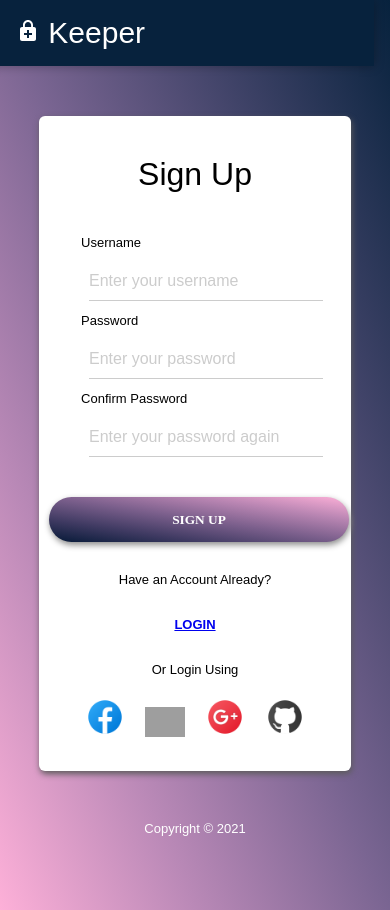
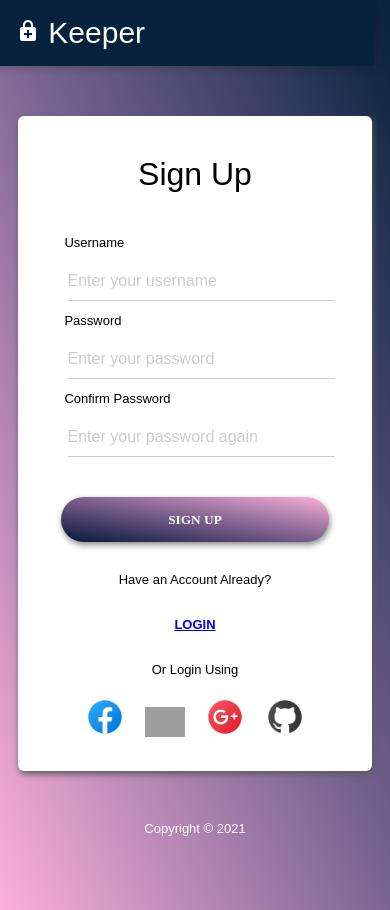
Before and after one commit to chukwuma-azubuike/Keeper-App-Client, a React (Create React App) app: page /signup in a window 390 px wide. Built offline with nearby package versions, Linux system fonts and the light colour scheme; grey boxes are pictures that could not be loaded.

Commit message:
Fine tune button responsiveness

```diff
--- a/public/styles.css
+++ b/public/styles.css
@@ -117,7 +117,7 @@ form.create-note button {
 
 .auth {
   background-color: #fff;
-  width: 80%;
+  width: 91%;
   height: auto;
   text-align: center;
   padding: 10px;
@@ -133,6 +133,9 @@ form.create-note button {
   }
   .label-div {
     padding-left: 2%;
+  }
+  .auth button {
+    width: 300px;
   }
 }
 
@@ -188,7 +191,7 @@ input:focus, button {
   margin-top: 30px;
   font-family: Montserrat;
   font-weight: 600;
-  width: 300px;
+  width: 80%;
   height: 45px;
   border-radius: 24px;
   border-style: none;
```
